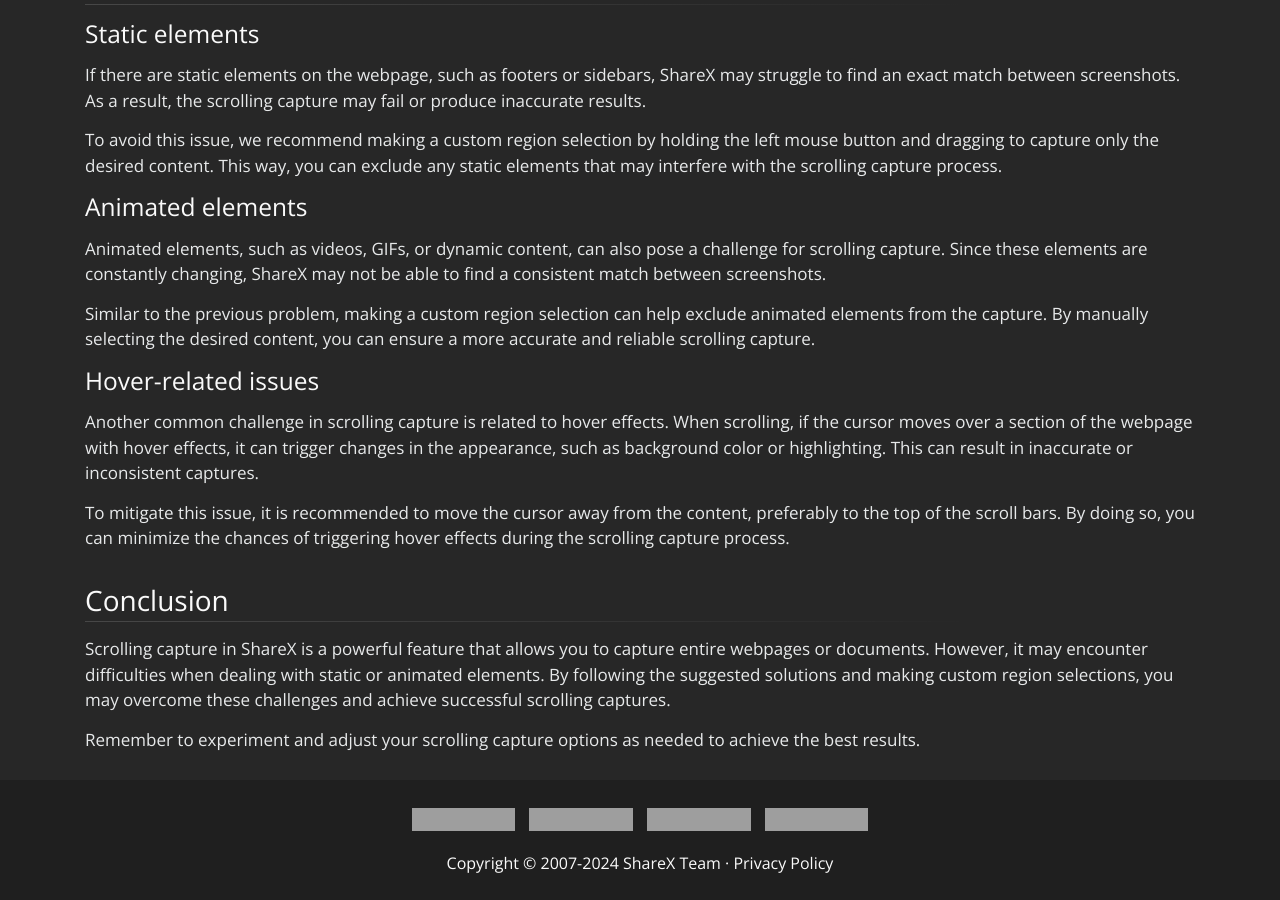
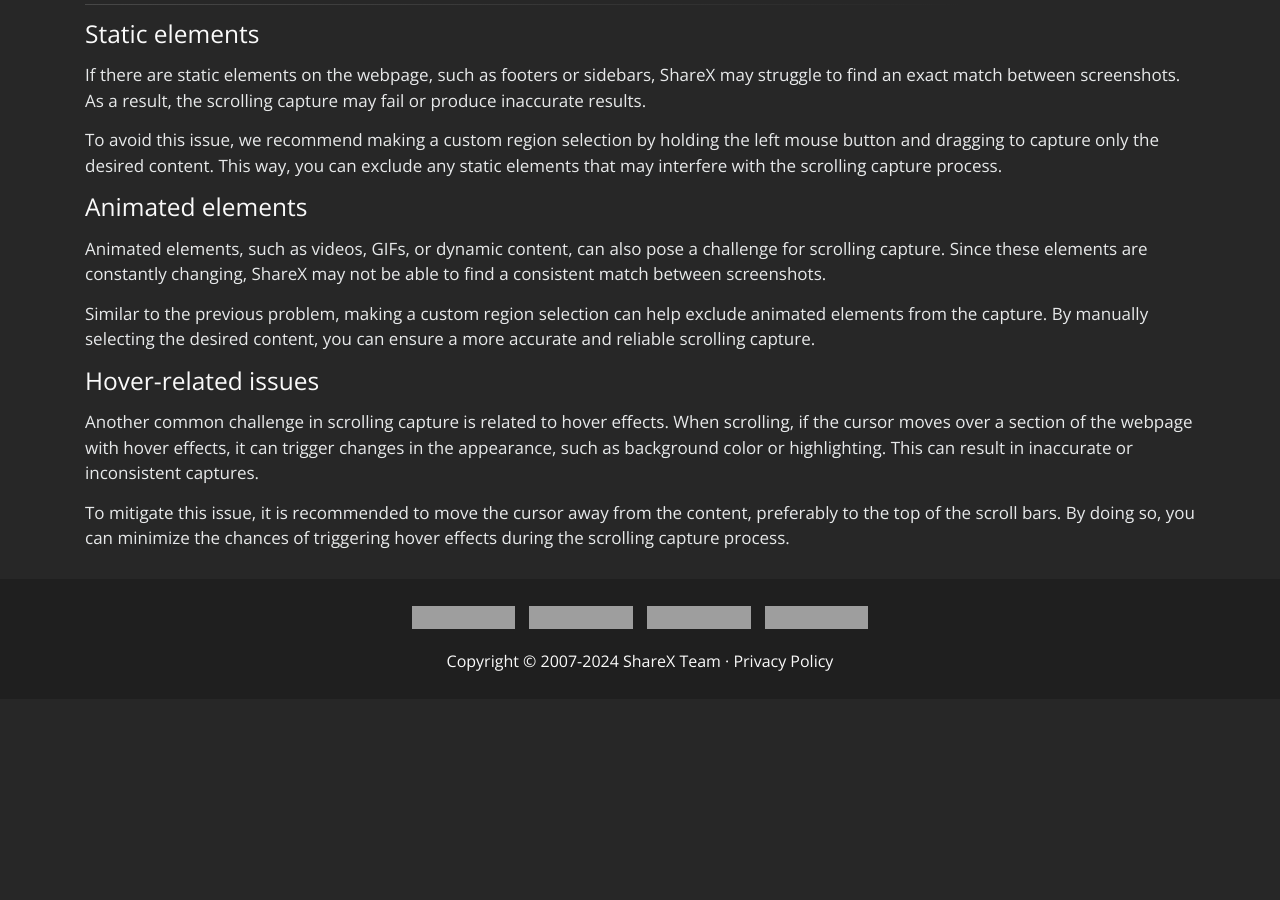
Before and after one commit to ShareX/sharex.github.io, a Jekyll site: the page built from docs/scrolling-screenshot.md, in a window 1280 px wide and 900 px high, scrolled down 1298 px, cut to the strip 0-900 px from the top of the window. Built offline with Jekyll 4.4.1, drawn with Linux system fonts in a browser that asks for light colours; after the commit the page ends 1997 px from its top, so only the background shows below that; grey boxes are pictures that could not be loaded.

Commit message:
Update scrolling-screenshot.md

```diff
--- a/docs/scrolling-screenshot.md
+++ b/docs/scrolling-screenshot.md
@@ -55,9 +55,3 @@
 Another common challenge in scrolling capture is related to hover effects. When scrolling, if the cursor moves over a section of the webpage with hover effects, it can trigger changes in the appearance, such as background color or highlighting. This can result in inaccurate or inconsistent captures.
 
 To mitigate this issue, it is recommended to move the cursor away from the content, preferably to the top of the scroll bars. By doing so, you can minimize the chances of triggering hover effects during the scrolling capture process.
-
-## Conclusion
-
-Scrolling capture in ShareX is a powerful feature that allows you to capture entire webpages or documents. However, it may encounter difficulties when dealing with static or animated elements. By following the suggested solutions and making custom region selections, you may overcome these challenges and achieve successful scrolling captures.
-
-Remember to experiment and adjust your scrolling capture options as needed to achieve the best results.
```
